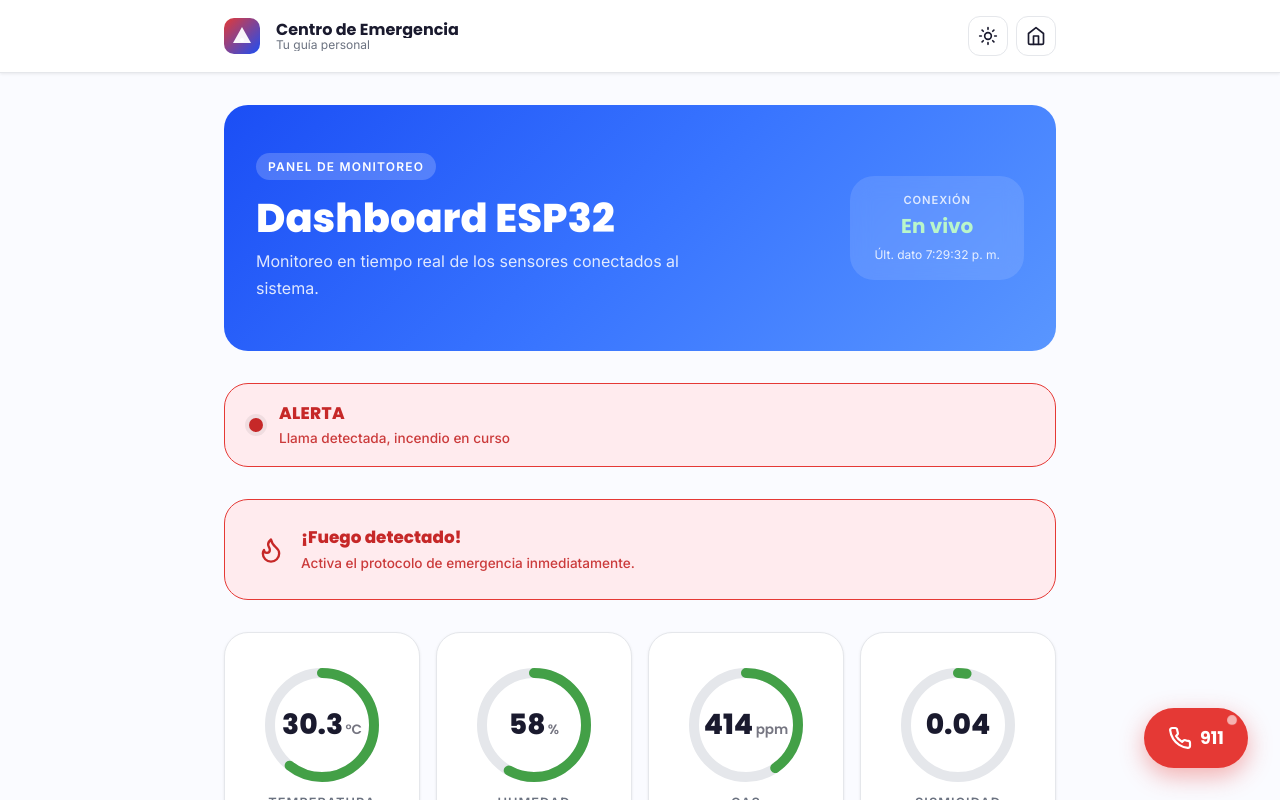
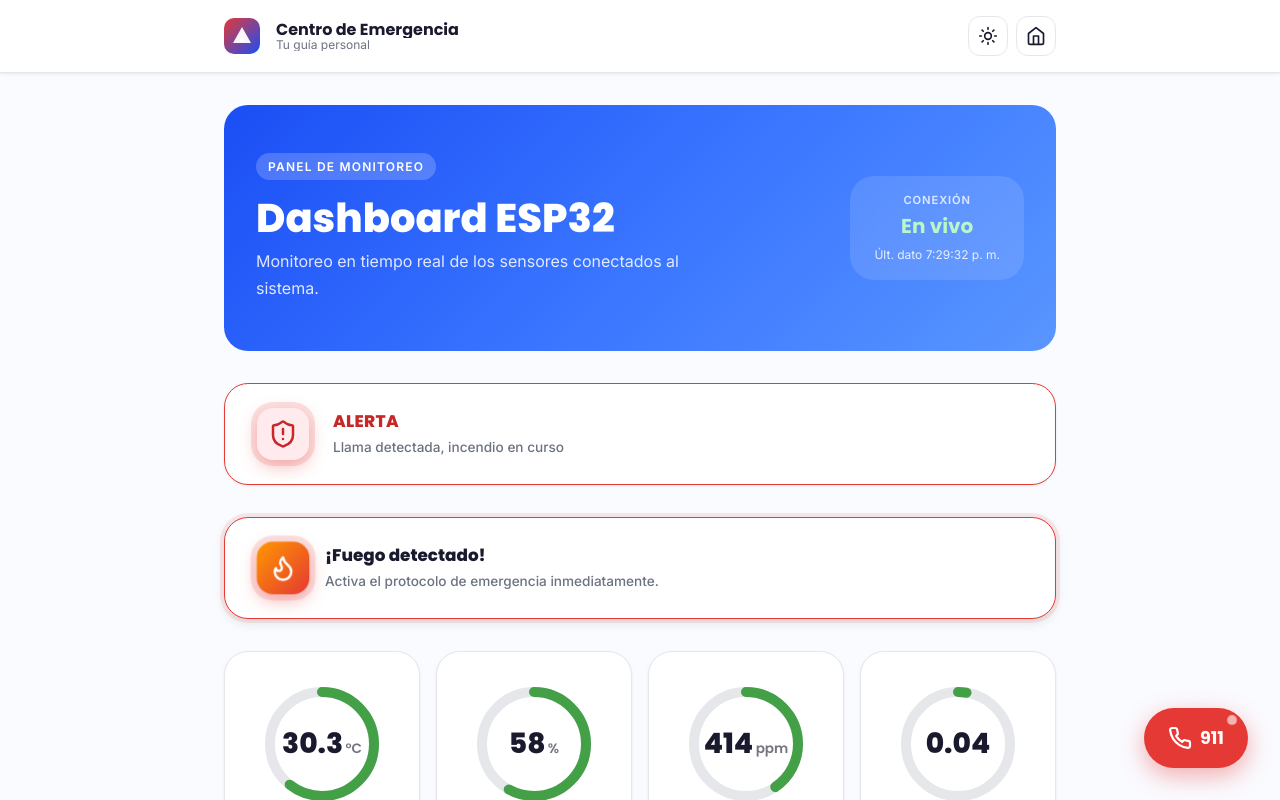
Before and after one commit to Sandotech/AegisQuake, a Vue app: page /dashboard in a window 1280 px wide. Shown: the top 800 px of the page. Built offline with nearby package versions, Linux system fonts and the light colour scheme.

Commit message:
Mejorar diseño de alertas y sensor de llama

```diff
--- a/src/views/VistaDashboard.vue
+++ b/src/views/VistaDashboard.vue
@@ -92,7 +92,23 @@ const histVibracion = computed(() => historial.value.map((h) => h.vibracion));
         </section>
 
         <section class="semaforo" :class="`semaforo--${nivelGlobal}`">
-            <span class="semaforo__dot" aria-hidden="true"></span>
+            <span class="semaforo__icono" aria-hidden="true">
+                <svg
+                    viewBox="0 0 24 24"
+                    fill="none"
+                    stroke="currentColor"
+                    stroke-width="2"
+                    stroke-linecap="round"
+                    stroke-linejoin="round"
+                >
+                    <path d="M20 13c0 5-3.5 7.5-7.66 8.95a1 1 0 0 1-.67-.01C7.5 20.5 4 18 4 13V6a1 1 0 0 1 1-1c2 0 4.5-1.2 6.24-2.72a1.17 1.17 0 0 1 1.52 0C14.51 3.81 17 5 19 5a1 1 0 0 1 1 1z" />
+                    <path v-if="nivelGlobal === 'normal'" d="m9 12 2 2 4-4" />
+                    <template v-else>
+                        <path d="M12 8v4" />
+                        <path d="M12 16h.01" />
+                    </template>
+                </svg>
+            </span>
             <div class="semaforo__texto">
                 <strong class="semaforo__titulo">{{ tituloSemaforo }}</strong>
                 <span class="semaforo__detalle">{{ motivoAlerta }}</span>
@@ -100,19 +116,18 @@ const histVibracion = computed(() => historial.value.map((h) => h.vibracion));
         </section>
 
         <section class="llama" :class="{ 'llama--activa': llamaConfirmada }">
+            <span class="llama__icono" aria-hidden="true">
                 <svg
-                width="28"
-                height="28"
                     viewBox="0 0 24 24"
                     fill="none"
                     stroke="currentColor"
                     stroke-width="2"
                     stroke-linecap="round"
                     stroke-linejoin="round"
-                aria-hidden="true"
                 >
                     <path d="M8.5 14.5A2.5 2.5 0 0 0 11 12c0-1.38-.5-2-1-3-1.072-2.143-.224-4.054 2-6 .5 2.5 2 4.9 4 6.5 2 1.6 3 3.5 3 5.5a7 7 0 1 1-14 0c0-1.153.433-2.294 1-3a2.5 2.5 0 0 0 2.5 2.5z" />
                 </svg>
+            </span>
             <div class="llama__texto">
                 <strong>
                     {{
@@ -352,20 +367,45 @@ const histVibracion = computed(() => historial.value.map((h) => h.vibracion));
 .semaforo {
     display: flex;
     align-items: center;
-    gap: var(--espacio-md);
+    gap: var(--espacio-lg);
     border-radius: var(--radio-xl);
-    padding: var(--espacio-md) var(--espacio-lg);
+    padding: var(--espacio-lg) var(--espacio-xl);
     margin-bottom: var(--espacio-xl);
-    border: 1px solid transparent;
+    border: 1px solid var(--color-borde);
+    background: var(--color-superficie);
+    box-shadow: var(--sombra-sm);
+    transition: border-color var(--transicion-normal),
+        box-shadow var(--transicion-normal);
 }
 
-.semaforo__dot {
-    width: 14px;
-    height: 14px;
-    border-radius: 50%;
-    background: currentColor;
-    box-shadow: 0 0 0 4px rgba(0, 0, 0, 0.06);
+.semaforo__icono {
+    width: 52px;
+    height: 52px;
+    border-radius: var(--radio-lg);
+    display: grid;
+    place-items: center;
+    background: var(--color-exito-claro);
+    color: var(--color-exito-oscuro);
     flex-shrink: 0;
+    transition: background var(--transicion-normal),
+        color var(--transicion-normal), box-shadow var(--transicion-normal);
+}
+
+.semaforo__icono svg {
+    width: 30px;
+    height: 30px;
+}
+
+.semaforo--advertencia .semaforo__icono {
+    background: var(--color-advertencia-claro);
+    color: var(--color-advertencia-oscuro);
+}
+
+.semaforo--critico .semaforo__icono {
+    background: var(--color-critico-claro);
+    color: var(--color-critico-oscuro);
+    box-shadow: 0 0 0 6px rgba(229, 57, 53, 0.15),
+        0 6px 18px rgba(229, 57, 53, 0.35);
 }
 
 .semaforo__texto {
@@ -384,36 +424,42 @@ const histVibracion = computed(() => historial.value.map((h) => h.vibracion));
 .semaforo__detalle {
     font-size: 0.85rem;
     font-weight: 500;
-    opacity: 0.9;
+    color: var(--color-texto-secundario);
 }
 
 .semaforo--normal {
-    background: var(--color-exito-claro);
-    color: var(--color-exito-oscuro);
     border-color: var(--color-exito);
 }
 
+.semaforo--normal .semaforo__titulo {
+    color: var(--color-exito-oscuro);
+}
+
 .semaforo--advertencia {
-    background: var(--color-advertencia-claro);
-    color: var(--color-advertencia-oscuro);
     border-color: var(--color-advertencia);
 }
 
+.semaforo--advertencia .semaforo__titulo {
+    color: var(--color-advertencia-oscuro);
+}
+
 .semaforo--critico {
-    background: var(--color-critico-claro);
-    color: var(--color-critico-oscuro);
     border-color: var(--color-critico);
 }
 
-:global([data-theme="dark"]) .semaforo--normal {
+.semaforo--critico .semaforo__titulo {
+    color: var(--color-critico-oscuro);
+}
+
+:global([data-theme="dark"]) .semaforo--normal .semaforo__titulo {
     color: #81c784;
 }
 
-:global([data-theme="dark"]) .semaforo--advertencia {
+:global([data-theme="dark"]) .semaforo--advertencia .semaforo__titulo {
     color: #ffe082;
 }
 
-:global([data-theme="dark"]) .semaforo--critico {
+:global([data-theme="dark"]) .semaforo--critico .semaforo__titulo {
     color: #ef9a9a;
 }
 
@@ -533,16 +579,44 @@ const histVibracion = computed(() => historial.value.map((h) => h.vibracion));
     gap: var(--espacio-md);
     border-radius: var(--radio-xl);
     padding: var(--espacio-lg) var(--espacio-xl);
-    background: var(--color-exito-claro);
-    border: 1px solid var(--color-exito);
-    color: var(--color-exito-oscuro);
+    background: var(--color-superficie);
+    border: 1px solid var(--color-borde);
+    color: var(--color-texto);
     margin-bottom: var(--espacio-xl);
+    box-shadow: var(--sombra-sm);
+    transition: border-color var(--transicion-normal),
+        box-shadow var(--transicion-normal);
 }
 
 .llama--activa {
-    background: var(--color-critico-claro);
     border-color: var(--color-critico);
-    color: var(--color-critico-oscuro);
+    box-shadow: 0 0 0 4px rgba(229, 57, 53, 0.1), var(--sombra-md);
+}
+
+.llama__icono {
+    width: 52px;
+    height: 52px;
+    border-radius: var(--radio-lg);
+    display: grid;
+    place-items: center;
+    background: var(--color-exito-claro);
+    color: var(--color-exito-oscuro);
+    flex-shrink: 0;
+    transition: background var(--transicion-normal),
+        color var(--transicion-normal);
+}
+
+.llama__icono svg {
+    width: 28px;
+    height: 28px;
+}
+
+.llama--activa .llama__icono {
+    background: linear-gradient(135deg, #ff9800, var(--color-critico));
+    color: #fff;
+    box-shadow: 0 0 0 6px rgba(229, 57, 53, 0.15),
+        0 6px 18px rgba(229, 57, 53, 0.35);
+    animation: llama-fuego 0.8s ease-in-out infinite;
 }
 
 .llama__texto {
@@ -560,15 +634,31 @@ const histVibracion = computed(() => historial.value.map((h) => h.vibracion));
 .llama__texto span {
     font-size: 0.85rem;
     font-weight: 500;
-    opacity: 0.9;
+    color: var(--color-texto-secundario);
+}
+
+@keyframes llama-fuego {
+    0%,
+    100% {
+        transform: scale(1) rotate(-3deg);
+    }
+    25% {
+        transform: scale(1.07) rotate(2deg);
+    }
+    50% {
+        transform: scale(0.96) rotate(-2deg);
+    }
+    75% {
+        transform: scale(1.05) rotate(3deg);
+    }
 }
 
 :global([data-theme="dark"]) .llama {
-    color: #81c784;
+    border-color: rgba(255, 255, 255, 0.12);
 }
 
 :global([data-theme="dark"]) .llama--activa {
-    color: #ef9a9a;
+    border-color: var(--color-critico);
 }
 
 .tendencias-grid {
```
Lines whose indentation alone changed are shown as unchanged.
